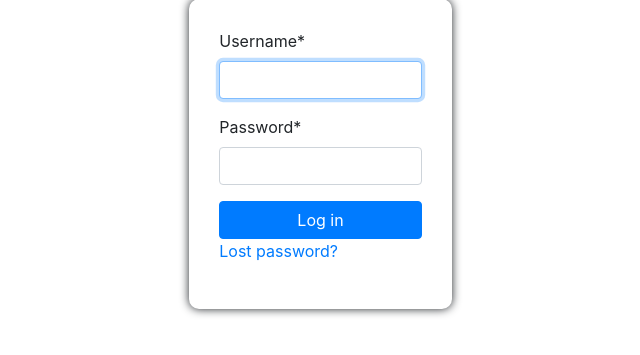
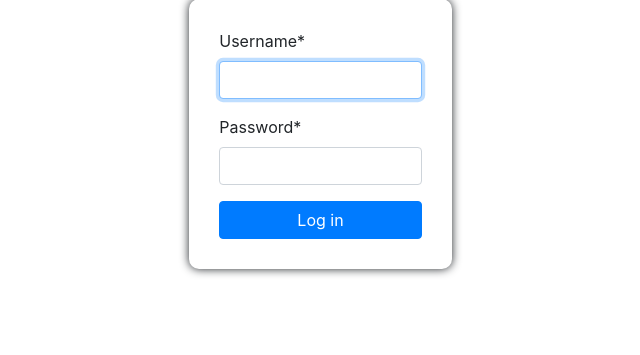
Before and after one commit to ManuEspinoza/ProyectoPython, a Django app: page /f/login/ in a window 1280 px wide. Shown: the part 169-524 px from the top of the page, without its empty margins (327-967 px from the left). Run offline with Django 3.2, Linux system fonts and the light colour scheme; some libraries are stand-ins or nearby versions.

Commit message:
Removiendo funcionalidad innecesaria

```diff
--- a/templates/registration/login.html
+++ b/templates/registration/login.html
@@ -27,8 +27,6 @@
                 {{ form|crispy }}
                 <button type="submit" class="btn btn-primary btn-block">Log in</button>
                 <input type="hidden" name="next" value="{{ next }}" />
-                {# Assumes you setup the password_reset view in your URLconf #}
-                <p><a href="{% url 'password_reset' %}">Lost password?</a></p>
               </form>
             </div>
         </section>
```
